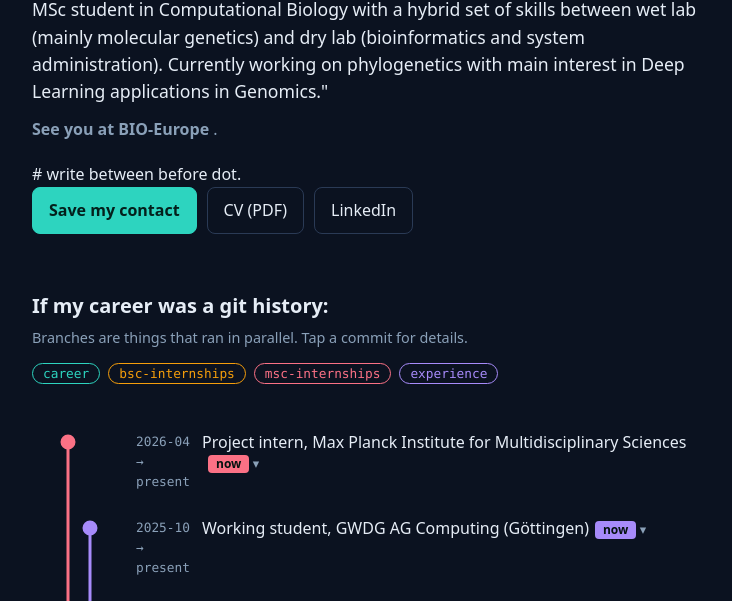
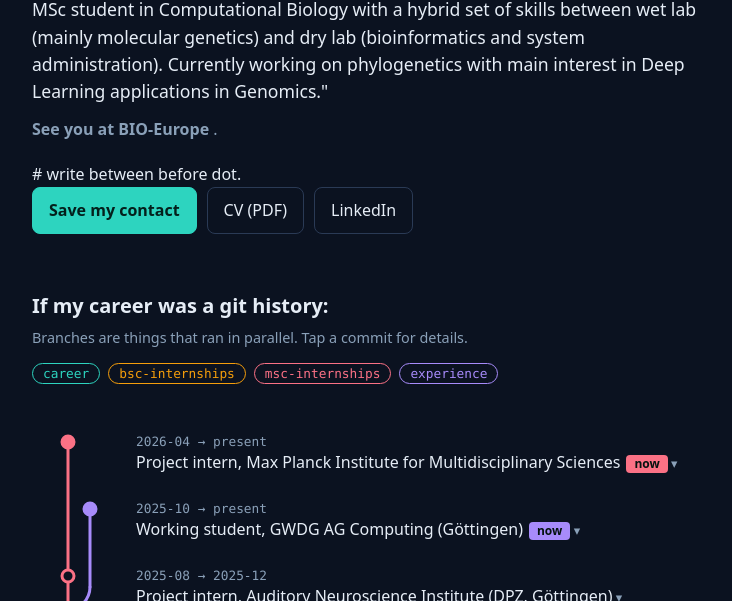
Before and after one commit to mohanadhussein/mohanadhussein.github.io, a plain HTML site: page index.html in a window 1280 px wide. Shown: the part 137-738 px from the top of the page, without its empty margins (264-996 px from the left). Drawn offline with Linux system fonts and the light colour scheme.

Commit message:
Update style.css
Updated layout properties for .head, .msg, and .detail classes.

```diff
--- a/style.css
+++ b/style.css
@@ -47,17 +47,17 @@ h2 { font-size: 1.25rem; margin: 40px 0 6px; }
   min-height: 56px;
 }
 .commit.has-detail { cursor: pointer; }
-.head { display: flex; gap: 10px; line-height: 20px; }
+.head { line-height: 20px; }
 .head time {
-  flex: 0 0 56px; color: var(--muted);
+  display: block; color: var(--muted);
   font: .8rem/20px ui-monospace, Menlo, Consolas, monospace;
 }
-.msg { flex: 1; }
+.msg { display: block; }
 .tag {
   display: inline-block; margin-left: 6px; padding: 0 8px; border-radius: 4px;
   background: var(--c); color: #04120f; font-size: .75rem; font-weight: 600; line-height: 18px;
 }
-.detail { display: none; margin: 6px 0 0 66px; color: var(--muted); font-size: .92rem; }
+.detail { display: none; margin: 6px 0 0 0; color: var(--muted); font-size: .92rem; }
 .commit.open .detail { display: block; }
 .commit.has-detail .msg::after { content: " ▾"; color: var(--muted); font-size: .8rem; }
 .commit.open .msg::after { content: " ▴"; }
```
